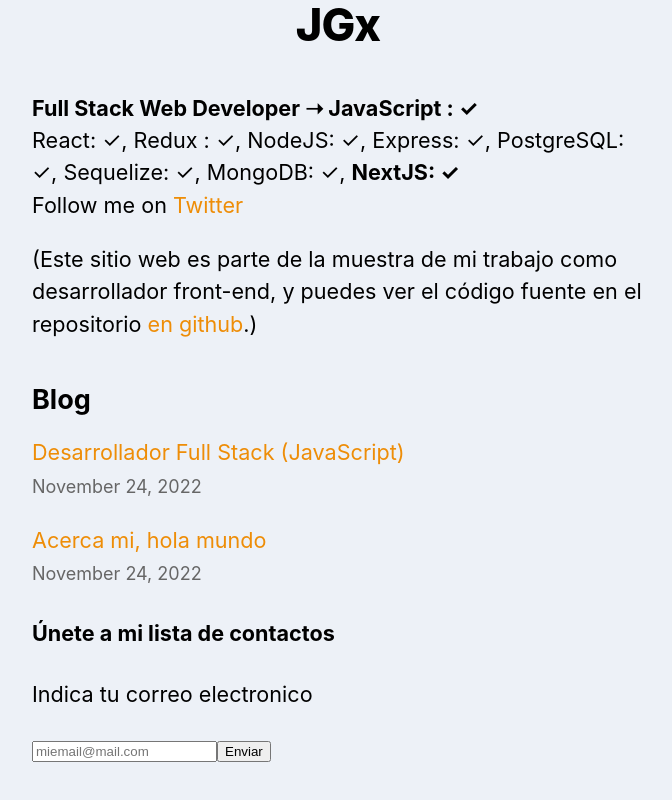
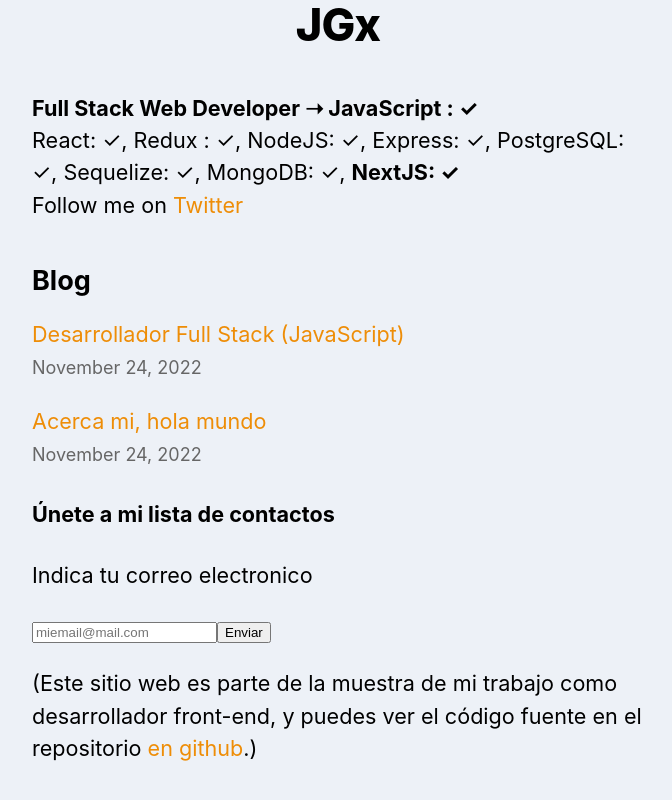
Before and after one commit to JoseGermanx/nextjs-blog, a Next.js app: page / in a window 1280 px wide. Shown: the part 218-1018 px from the top of the page, without its empty margins (302-974 px from the left). Built offline with nearby package versions, Linux system fonts and the light colour scheme.

Commit message:
Presentación se pasó a un componente en footer

```diff
--- /dev/null
+++ b/components/Presentacion.js
@@ -0,0 +1,13 @@
+import React from 'react';
+import utilStyles from "../styles/utils.module.css";
+
+export default function Presentacion() {
+  return (
+    <div className={utilStyles.headingMd}><p>
+    (Este sitio web es parte de la muestra de mi trabajo como desarrollador front-end, y puedes
+    ver el código fuente en el repositorio{" "}
+    <a href="https://github.com/jgxdev/nextjs-blog">en github</a>.)
+  </p>
+  </div>
+  )
+}
--- a/components/layout.js
+++ b/components/layout.js
@@ -4,6 +4,8 @@ import styles from './layout.module.css';
 import utilStyles from '../styles/utils.module.css';
 import Link from 'next/link';
 import ContactForm from '../components/ContactForm'
+import Presentacion from '../components/Presentacion'
+
 
 const name = 'JGx';
 export const siteTitle = 'Personal blog de José Germán (jgxdev) desarrollando con Next.js';
@@ -65,6 +67,7 @@ export default function Layout({ children, home }) {
           <Link href="/">← Ir al inicio</Link>
 
       <ContactForm />
+      <Presentacion />
         </div>
       )}
     </div>
--- a/pages/index.js
+++ b/pages/index.js
@@ -6,7 +6,8 @@ import utilStyles from "../styles/utils.module.css";
 import { getSortedPostsData } from "../lib/posts";
 import Link from "next/link";
 import Date from "../components/date";
-import ContactForm from '../components/ContactForm'
+import ContactForm from '../components/ContactForm';
+import Presentacion from'../components/Presentacion'
 
 export async function getStaticProps() {
   const allPostsData = getSortedPostsData();
@@ -33,11 +34,6 @@ export default function Home({ allPostsData }) {
           <br />
           Follow me on{""} <a href="https://twitter.com/jgxdev">Twitter</a>
         </p>
-        <p>
-          (Este sitio web es parte de la muestra de mi trabajo como desarrollador front-end, y puedes
-          ver el código fuente en el repositorio{" "}
-          <a href="https://github.com/jgxdev/nextjs-blog">en github</a>.)
-        </p>
       </section>
       {/* Add this <section> tag below the existing <section> tag */}
       <section className={`${utilStyles.headingMd} ${utilStyles.padding1px}`}>
@@ -55,6 +51,7 @@ export default function Home({ allPostsData }) {
         </ul>
       </section>
       <ContactForm />
+      <Presentacion />
     </Layout>
   );
 }
```
